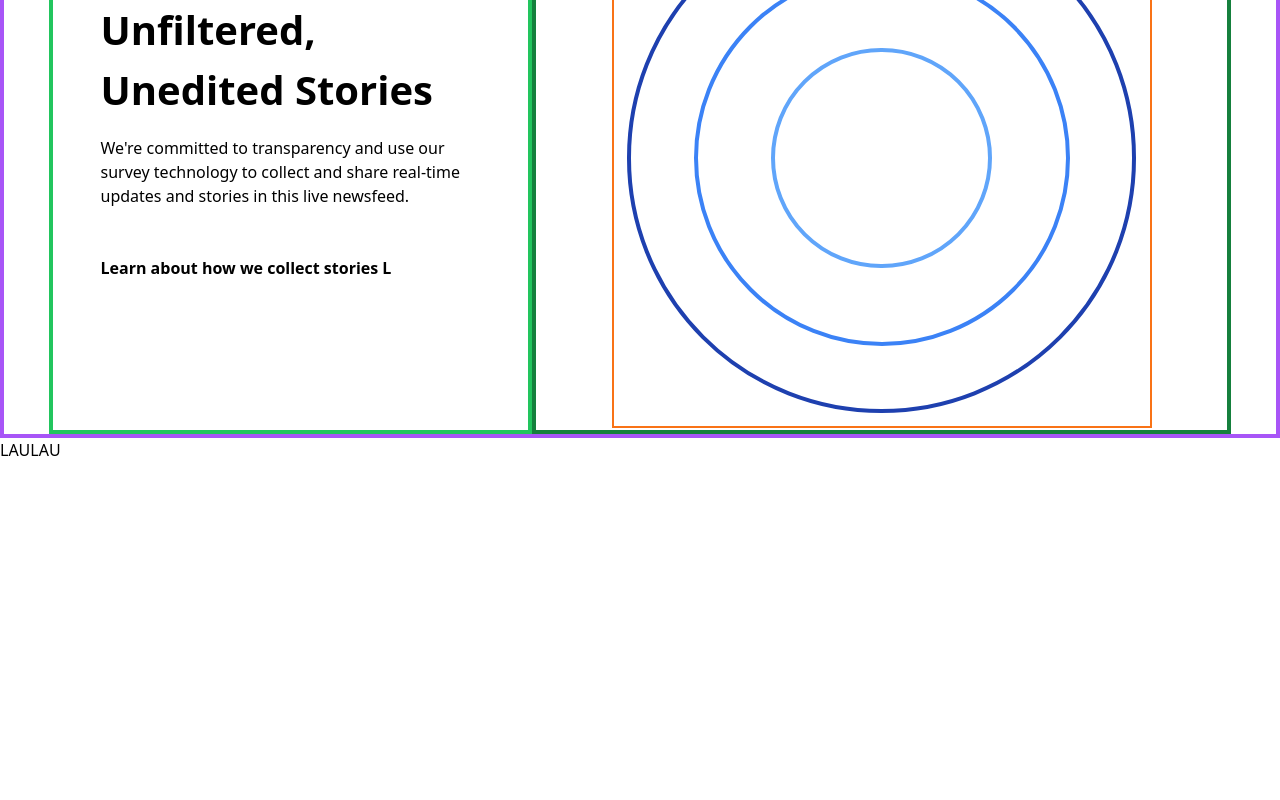
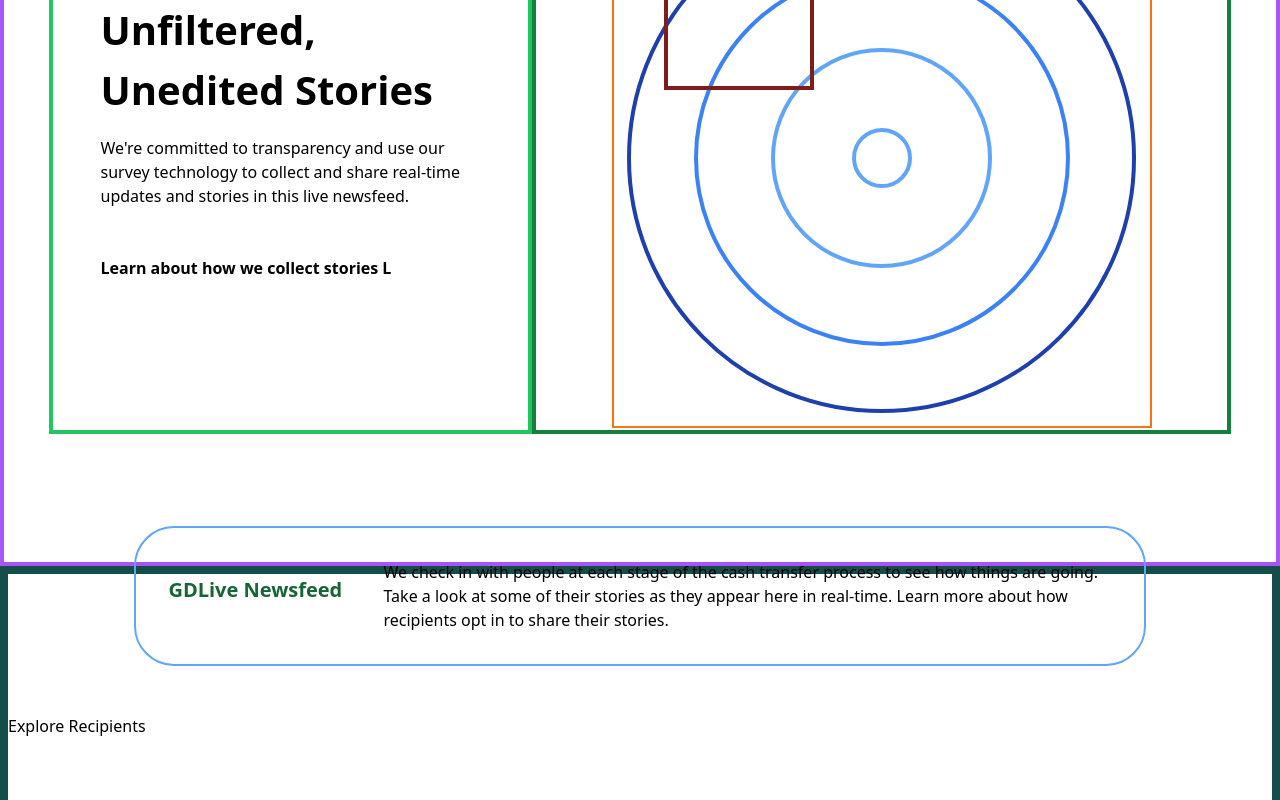
Before and after one commit to olatunji-20/projects, a Vue app in the folder gdlive/gdlive/: page / in a window 1280 px wide. Shown: the part 240-1040 px from the top of the page. Before the commit the page ends 800 px from the top, so only its background shows below. Built offline with nearby package versions, Linux system fonts and the light colour scheme.

Commit message:
continued hero section

```diff
--- a/gdlive/gdlive/src/components/Hero.vue
+++ b/gdlive/gdlive/src/components/Hero.vue
@@ -1,5 +1,5 @@
 <template>
-  <main class="border-4 border-purple-500 w-[100%] h-[auto] flex flex-col md:flex-row justify-center">
+  <main class="border-4 border-purple-500 w-[100%] h-[auto] flex flex-col justify-start pb-72 md:flex-row md:justify-center md:pb-32">
     <div class="border-4 border-green-500 w-[100%] h-[400px] md:w-[38%] px-4 py-12 md:h-[550px] md:px-12 md:pt-28">
         <h1 class="font-bold text-[40px]">Unfiltered, Unedited Stories</h1>
         <p class="pt-4">We're committed to transparency and use our survey technology to collect and share real-time updates and stories
@@ -11,14 +11,28 @@
         <div class="border-2 border-orange-500 w-[400px] h-[400px] m-[auto] flex justify-center items-center md:w-[540px] md:h-[540px]">
             <div class="border-4 border-blue-800 w-[95%] h-[95%] rounded-full flex">
                 <div class="border-4 border-blue-500 w-[75%] h-[75%] rounded-full m-[auto] flex">
-                    <div class="border-4 border-blue-400 w-[60%] h-[60%] rounded-full m-[auto]"></div>
-
+                    <div class="border-4 border-blue-400 w-[60%] h-[60%] rounded-full m-[auto] flex">
+                        <div class="border-4 border-blue-400 w-[60px] h-[60px] rounded-full m-[auto]">
+                            <div class="border-4 border-red-900 w-[150px] h-[150px] relative bottom-48 right-48"></div>
+                            <!-- <div class="border-4 border-red-900 w-[80px] h-[80px] relative"></div>
+                            <div class="border-4 border-red-900 w-[100px] h-[100px] relative"></div>
+                            <div class="border-4 border-red-900 w-[120px] h-[120px] relative"></div> -->
+                        </div>
+                    </div>
                 </div>
-
             </div>
         </div>
     </div>
-  </main>
+</main>
+<div class="border-8 border-teal-900 w-[100%] h-[700px]">
+    <div class="border-2 border-blue-400 w-[80%] h-[auto] mx-[auto] relative bottom-32 rounded-[40px] p-8 flex flex-col md:flex-row md:bottom-12">
+        <h2 class="text-green-800 font-bold text-xl mx-auto my-4 md:w-[500px]">GDLive Newsfeed</h2>
+        <p class="text-center md:text-left">We check in with people at each stage of the cash transfer process to see how things are going. Take a look at some of their stories as they
+            appear here in real-time. Learn more about how recipients opt in to share their stories.
+        </p>
+    </div>
+    <h2>Explore Recipients</h2>
+</div>
 </template>
 
 <script>
--- a/gdlive/gdlive/src/views/HomePage.vue
+++ b/gdlive/gdlive/src/views/HomePage.vue
@@ -1,7 +1,6 @@
 <template>
     <Navbar />
     <Hero />
-  <h1>LAULAU</h1>
 </template>
 
 <script>
```
